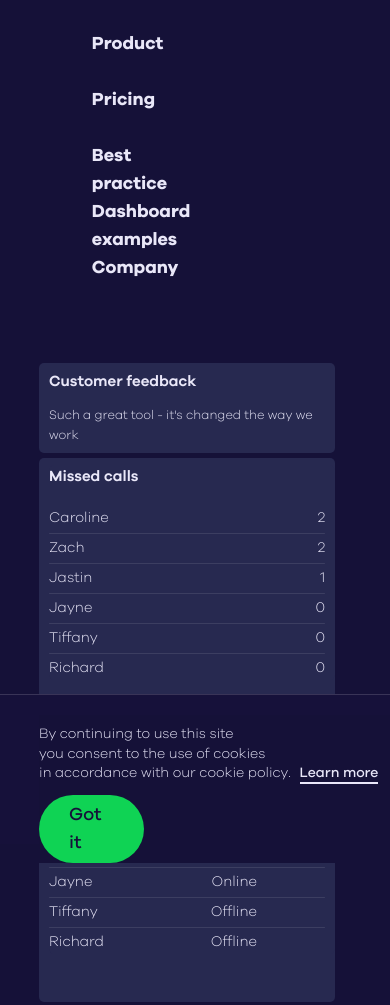
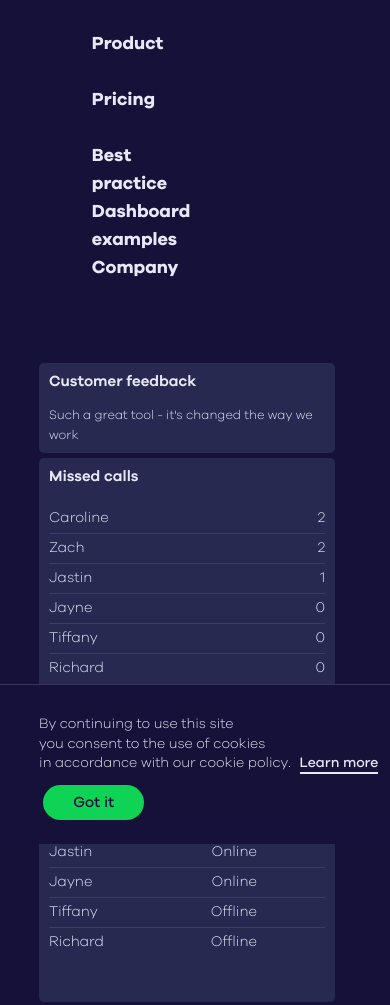
Before and after one commit to klymchukuhcmulk/Geckoboard, a plain HTML site: page index.html in a window 390 px wide. Shown: the top 1005 px of the page. Drawn offline with Linux system fonts and the light colour scheme.

Commit message:
fix cookie block

```diff
--- a/styles/main.css
+++ b/styles/main.css
@@ -724,11 +724,14 @@ div p {
         box-shadow: none;
     }
     .cookie {
-        height: 150px;
+        height: 160px;
         padding-bottom: 0;
     }
     .cookie-p {
         font-size: 14px;
+    }
+    .cookie-action .btn{
+        font-size: 15px;
     }
 }
 
```
